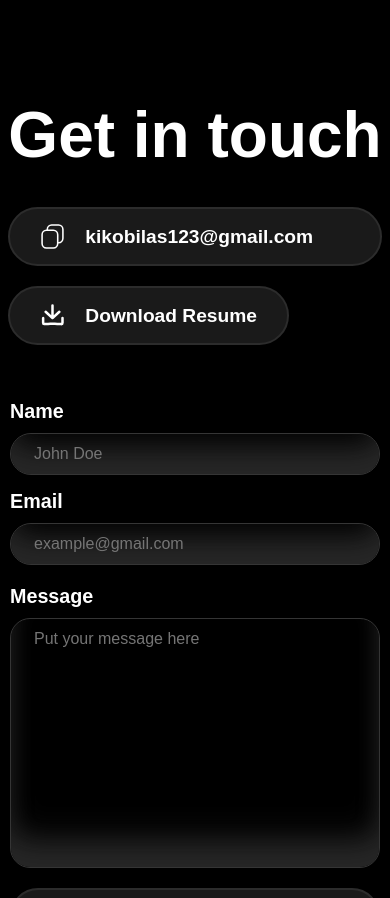
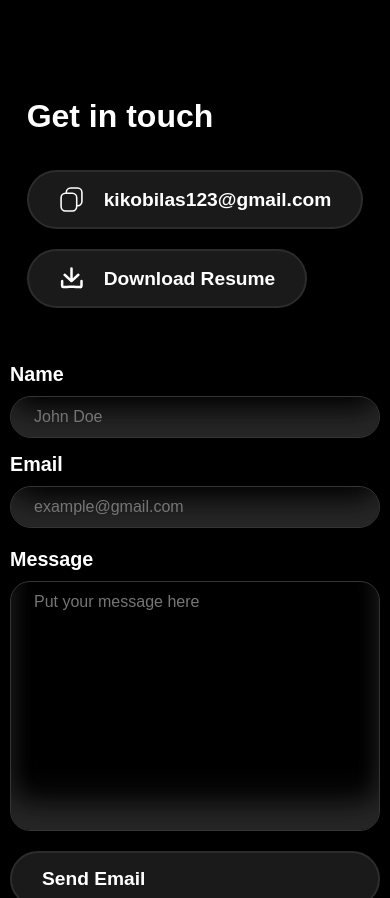
Before and after one commit to FrancisAl-j/FrancisAlj, a React (Vite) app in the folder client/: page / in a window 390 px wide. Shown: the part 3286-4184 px from the top of the page. Built offline with nearby package versions, Linux system fonts and the light colour scheme.

Commit message:
Update forms.css
Fix the size of the h1

```diff
--- a/client/src/components/Forms/forms.css
+++ b/client/src/components/Forms/forms.css
@@ -18,7 +18,7 @@ a {
   gap: 35px;
 }
 .resume-contents h1 {
-  font-size: 4rem;
+  font-size: clamp(2rem, 5vw, 4rem);
 }
 .contact-container form {
   flex: 1;
```
